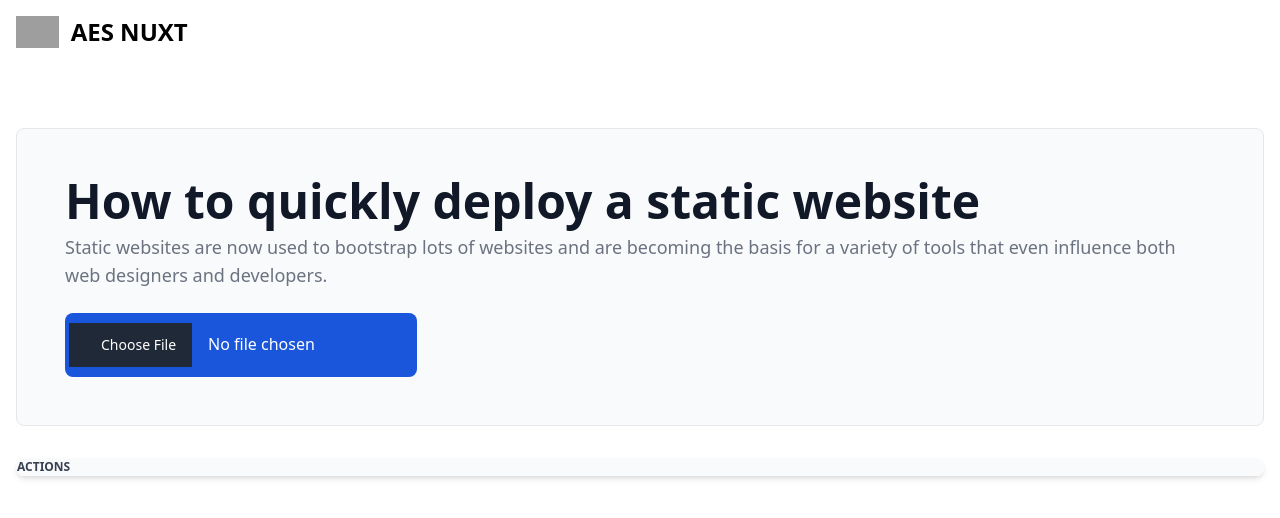
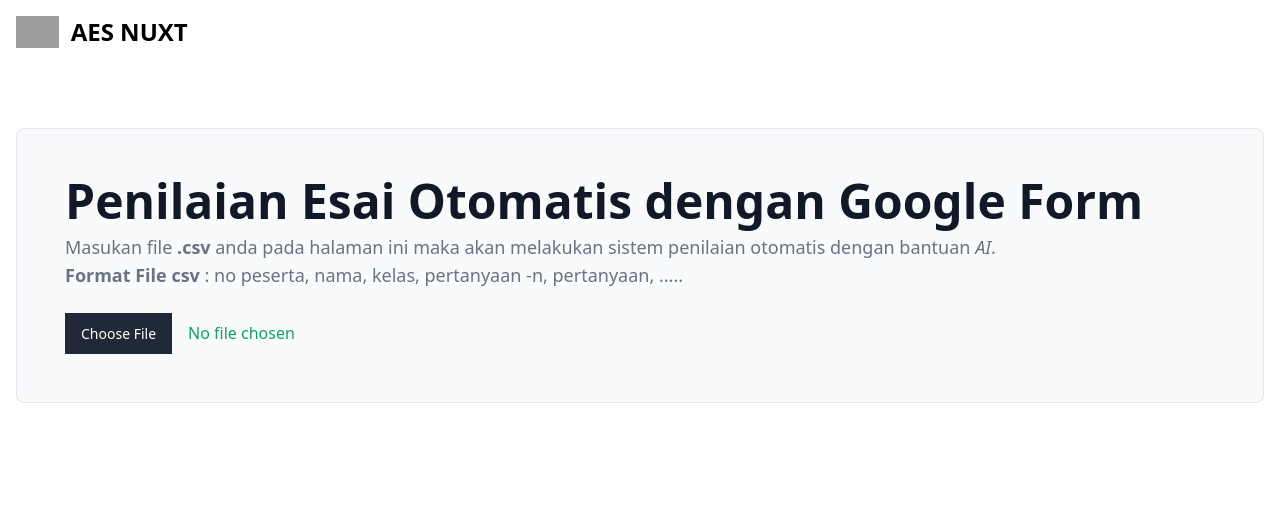
Before and after one commit to jun-aldi/NuxtAES, a Nuxt app: page /multi in a window 1280 px wide. Shown: the top 518 px of the page. Built offline with nearby package versions, Linux system fonts and the light colour scheme; grey boxes are pictures that could not be loaded.

Commit message:
edit processgpt

```diff
--- a/pages/multi.vue
+++ b/pages/multi.vue
@@ -4,14 +4,10 @@
             <div class="max-w-screen-xl px-4 py-8 mx-auto lg:py-16">
                 <div
                     class="p-8 mb-8 border border-gray-200 rounded-lg bg-gray-50 dark:bg-gray-800 dark:border-gray-700 md:p-12">
-                    <h1 class="mb-2 text-3xl font-extrabold text-gray-900 dark:text-white md:text-5xl">How to quickly deploy
-                        a static website</h1>
-                    <p class="mb-6 text-lg font-normal text-gray-500 dark:text-gray-400">Static websites are now used to
-                        bootstrap lots of websites and are becoming the basis for a variety of tools that even influence
-                        both web designers and developers.</p>
-                    <input
-                        class="inline-flex justify-center items-center py-2.5 px-5 text-base font-medium text-center text-white rounded-lg bg-blue-700 hover:bg-blue-800 focus:ring-4 focus:ring-blue-300 dark:focus:ring-blue-900"
-                        type="file" @change="parseFile" ref="myFileUpload" />
+                    <h1 class="mb-2 text-3xl font-extrabold text-gray-900 dark:text-white md:text-5xl">Penilaian Esai Otomatis dengan Google Form</h1>
+                    <p class="mb-6 text-lg font-normal text-gray-500 dark:text-gray-400">Masukan file <b>.csv</b> anda pada halaman ini maka akan melakukan sistem penilaian otomatis dengan bantuan <i>AI</i>. <br> <b>Format File csv</b> : no peserta, nama, kelas, pertanyaan -n, pertanyaan, .....</p>
+                    <input class="text-green-500" type="file" @change="parseFile" ref="myFileUpload" />
+                    <h1 v-if="!csv" class="text-red-500">Bukan file .csv!</h1>
                 </div>
                 <div class="relative overflow-x-auto shadow-md sm:rounded-lg">
                     <table class="w-full text-sm text-left text-gray-500 dark:text-gray-400">
@@ -24,7 +20,9 @@
                                         {{ field.cellName }}
                                     </label>
                                 </th>
-                                <th>Actions</th>
+                                <template v-if="csvLoaded">
+                                    <th class="px-6 py-3 min-w-min" scope="col"><label for="">Actions</label></th>
+                                </template>
                             </tr>
                         </thead>
                         <tbody>
@@ -48,6 +46,23 @@
     <!-- Vertically Centered Scrollable Extra Large Modal -->
     <div v-if="selectedUser"
         class="fixed inset-0 z-10 flex items-center justify-center w-screen h-screen bg-black bg-opacity-50">
+        <!-- Loading Animation -->
+        <div v-if="isLoading" class="fixed inset-0 flex items-center justify-center">
+            <button disabled type="button"
+                class="py-2.5 px-5 mr-2 text-sm font-medium text-gray-900 bg-white rounded-lg border border-gray-200 hover:bg-gray-100 hover:text-blue-700 focus:z-10 focus:ring-2 focus:ring-blue-700 focus:text-blue-700 dark:bg-gray-800 dark:text-gray-400 dark:border-gray-600 dark:hover:text-white dark:hover:bg-gray-700 inline-flex items-center">
+                <svg aria-hidden="true" role="status"
+                    class="inline w-4 h-4 mr-3 text-gray-200 animate-spin dark:text-gray-600" viewBox="0 0 100 101"
+                    fill="none" xmlns="http://www.w3.org/2000/svg">
+                    <path
+                        d="M100 50.5908C100 78.2051 77.6142 100.591 50 100.591C22.3858 100.591 0 78.2051 0 50.5908C0 22.9766 22.3858 0.59082 50 0.59082C77.6142 0.59082 100 22.9766 100 50.5908ZM9.08144 50.5908C9.08144 73.1895 27.4013 91.5094 50 91.5094C72.5987 91.5094 90.9186 73.1895 90.9186 50.5908C90.9186 27.9921 72.5987 9.67226 50 9.67226C27.4013 9.67226 9.08144 27.9921 9.08144 50.5908Z"
+                        fill="currentColor" />
+                    <path
+                        d="M93.9676 39.0409C96.393 38.4038 97.8624 35.9116 97.0079 33.5539C95.2932 28.8227 92.871 24.3692 89.8167 20.348C85.8452 15.1192 80.8826 10.7238 75.2124 7.41289C69.5422 4.10194 63.2754 1.94025 56.7698 1.05124C51.7666 0.367541 46.6976 0.446843 41.7345 1.27873C39.2613 1.69328 37.813 4.19778 38.4501 6.62326C39.0873 9.04874 41.5694 10.4717 44.0505 10.1071C47.8511 9.54855 51.7191 9.52689 55.5402 10.0491C60.8642 10.7766 65.9928 12.5457 70.6331 15.2552C75.2735 17.9648 79.3347 21.5619 82.5849 25.841C84.9175 28.9121 86.7997 32.2913 88.1811 35.8758C89.083 38.2158 91.5421 39.6781 93.9676 39.0409Z"
+                        fill="#1C64F2" />
+                </svg>
+                Sedang Menilai
+            </button>
+        </div>
         <div
             class="w-full max-w-4xl p-8 mb-8 overflow-hidden bg-white border border-gray-200 rounded-lg dark:bg-gray-800 dark:border-gray-700 md:p-12">
             <!-- Display user details in the modal -->
@@ -68,12 +83,12 @@
                         <div :id="index" class="mb-4 aes">
                             <a
                                 class="mt-4 mb-4 bg-blue-100 text-blue-800 text-xl font-medium inline-flex items-center px-2.5 py-0.5 rounded-md dark:bg-gray-700 dark:text-blue-400 ">
-                                <svg class="w-3 h-3 mr-1" fill="currentColor" viewBox="0 0 20 20" xmlns="http://www.w3.org/2000/svg"
-              aria-hidden="true">
-              <path
-                d="M2 6a2 2 0 012-2h6a2 2 0 012 2v8a2 2 0 01-2 2H4a2 2 0 01-2-2V6zM14.553 7.106A1 1 0 0014 8v4a1 1 0 00.553.894l2 1A1 1 0 0018 13V7a1 1 0 00-1.447-.894l-2 1z">
-              </path>
-            </svg> Pertanyaan
+                                <svg class="w-3 h-3 mr-1" fill="currentColor" viewBox="0 0 20 20"
+                                    xmlns="http://www.w3.org/2000/svg" aria-hidden="true">
+                                    <path
+                                        d="M2 6a2 2 0 012-2h6a2 2 0 012 2v8a2 2 0 01-2 2H4a2 2 0 01-2-2V6zM14.553 7.106A1 1 0 0014 8v4a1 1 0 00.553.894l2 1A1 1 0 0018 13V7a1 1 0 00-1.447-.894l-2 1z">
+                                    </path>
+                                </svg> Pertanyaan
                             </a>
                             <p :class="'pertanyaan-' + index + ''">{{ key }}</p>
                             <!-- Show columns after the third column -->
@@ -92,11 +107,12 @@
                 </div>
             </div>
             <button @click="processGpt3"
-                class="px-4 py-2 mt-4 mr-2 text-sm font-medium text-white bg-blue-600 rounded-md hover:bg-blue-700 focus:outline-none focus:ring focus:ring-blue-300">Nilai</button>
+                class="px-4 py-2 mt-4 mr-2 text-sm font-medium text-white bg-blue-500 rounded-md hover:bg-blue-700 focus:outline-none focus:ring focus:ring-blue-300">Nilai</button>
             <!-- Close button -->
             <button @click="selectedUser = null"
-                class="px-4 py-2 mt-4 text-sm font-medium text-white bg-red-600 rounded-md hover:bg-red-700 focus:outline-none focus:ring focus:ring-red-300">Close</button>
+                class="px-4 py-2 mt-4 text-sm font-medium text-white bg-red-500 rounded-md hover:bg-red-700 focus:outline-none focus:ring focus:ring-red-300">Close</button>
         </div>
+
     </div>
 </template>
 <script>
@@ -107,6 +123,8 @@ definePageMeta({
 export default {
     data() {
         return {
+            isLoading: false,
+            csvLoaded: false,
 
             //aes
             results: "",
@@ -116,6 +134,7 @@ export default {
             confidenceScore: "",
 
             //csv
+            csv: true,
             userRows: [],
             message: 'Multiple AES with CSV',
             file: '',
@@ -139,6 +158,7 @@ export default {
         displayCompleteFile(results, file) {
             console.log('Completed File', results, file);
             this.userRows = results.data;
+            this.csvLoaded = true;
             let fields = results.meta.fields;
             this.fields = fields.map((x, indx) => {
                 return {
@@ -150,6 +170,14 @@ export default {
             this.visibleFields = this.fields.slice(0, 3); // Display the first three columns initially
         },
         parseFile(event) {
+            this.csv = true
+            const file = event.target.files[0];
+            if (file.type !== 'text/csv') {
+                // Display an error message or handle the invalid file type here
+                console.error('Invalid file type. Only CSV files are allowed.');
+                this.csv = false
+                return;
+            }
             this.results = Papa.parse(this.$refs.myFileUpload.files[0], this.config);
         },
         showModal(user) {
@@ -158,23 +186,26 @@ export default {
         },
 
         async processGpt3() {
+
             this.removeDetailClasses();
             const aesDivs = document.querySelectorAll(".aes");
             for (const div of aesDivs) {
                 const divId = div.id;
                 const pertanyaan = div.querySelector(`.pertanyaan-${div.id}`).textContent;
                 const jawaban = div.querySelector(`.jawaban-${div.id}`).textContent;
-
+                this.isLoading = true;
                 try {
                     await this.gpt3(pertanyaan, jawaban, divId); // Wait for gpt3() to finish before proceeding
                 } catch (error) {
                     console.error(error);
                 }
+
             }
         },
 
         gpt3(pertanyaan, jawaban, divId) {
             return new Promise((resolve, reject) => {
+
                 fetch("/api/gpt3", {
                     method: "POST",
                     headers: {
@@ -215,7 +246,7 @@ export default {
                         const score = extractValue(scoreRegex, result);
                         const correction = extractValue(correctionRegex, result);
                         const confidenceScore = extractValue(confidenceRegex, result);
-
+                        this.isLoading = false;
                         // Logging the values
                         console.log("Index:", divId);
                         console.log("Score:", score);
@@ -227,19 +258,23 @@ export default {
                         const jawabanElement = document.querySelector('.jawaban-' + divId);
 
                         if (jawabanElement) {
+
+
+
                             const h1ScoreElement = document.createElement('h1');
                             h1ScoreElement.textContent = 'Score: ' + score + '/10';
-                            h1ScoreElement.style.color = 'Red';
+                            h1ScoreElement.style.fontWeight = 'bold';
                             h1ScoreElement.classList.add('score-class'); // Add class name 'score-class'
 
                             const h1CorrectionElement = document.createElement('h1');
-                            h1CorrectionElement.textContent = 'Correction: ' + correction;
+                            h1CorrectionElement.textContent = 'Koreksi: ' + correction;
                             h1CorrectionElement.style.color = 'Green';
                             h1CorrectionElement.classList.add('correction-class'); // Add class name 'correction-class'
 
                             const h2ConfidenceScoreElement = document.createElement('h2');
-                            h2ConfidenceScoreElement.textContent = 'Accurate: ' + confidenceScore;
+                            h2ConfidenceScoreElement.textContent = 'Tingkat Akurasi: ' + confidenceScore;
                             h2ConfidenceScoreElement.style.color = 'blue';
+                            h2ConfidenceScoreElement.style.fontWeight = 'lighter';
                             h2ConfidenceScoreElement.classList.add('confidence-class'); // Add class name 'confidence-class'
 
                             jawabanElement.insertAdjacentElement('afterend', h2ConfidenceScoreElement);
@@ -256,6 +291,7 @@ export default {
                         resolve(); // Resolve the promise once processing is done
                     })
                     .catch((error) => {
+                        console.error(error);
                         reject(error);
                     });
             });
```
